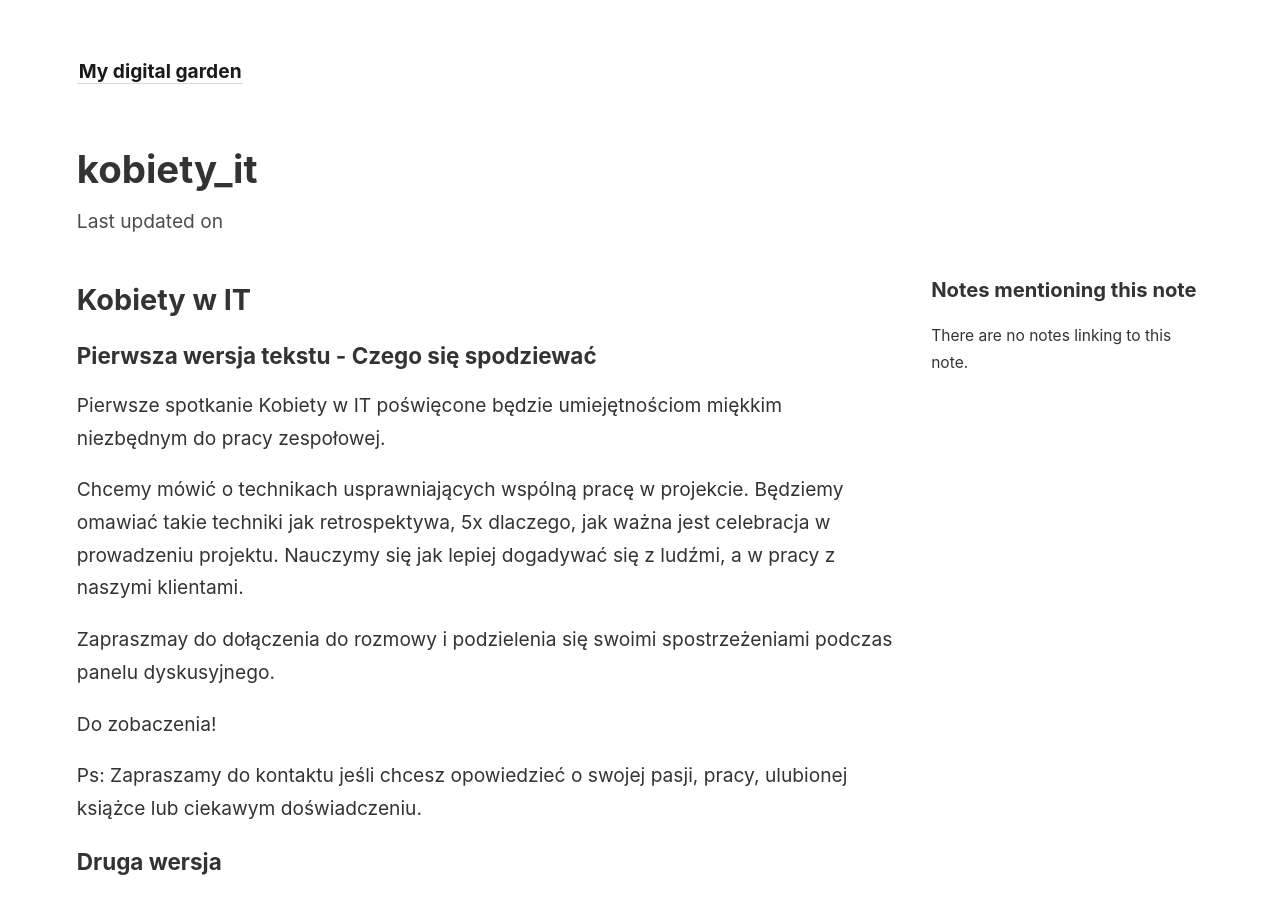
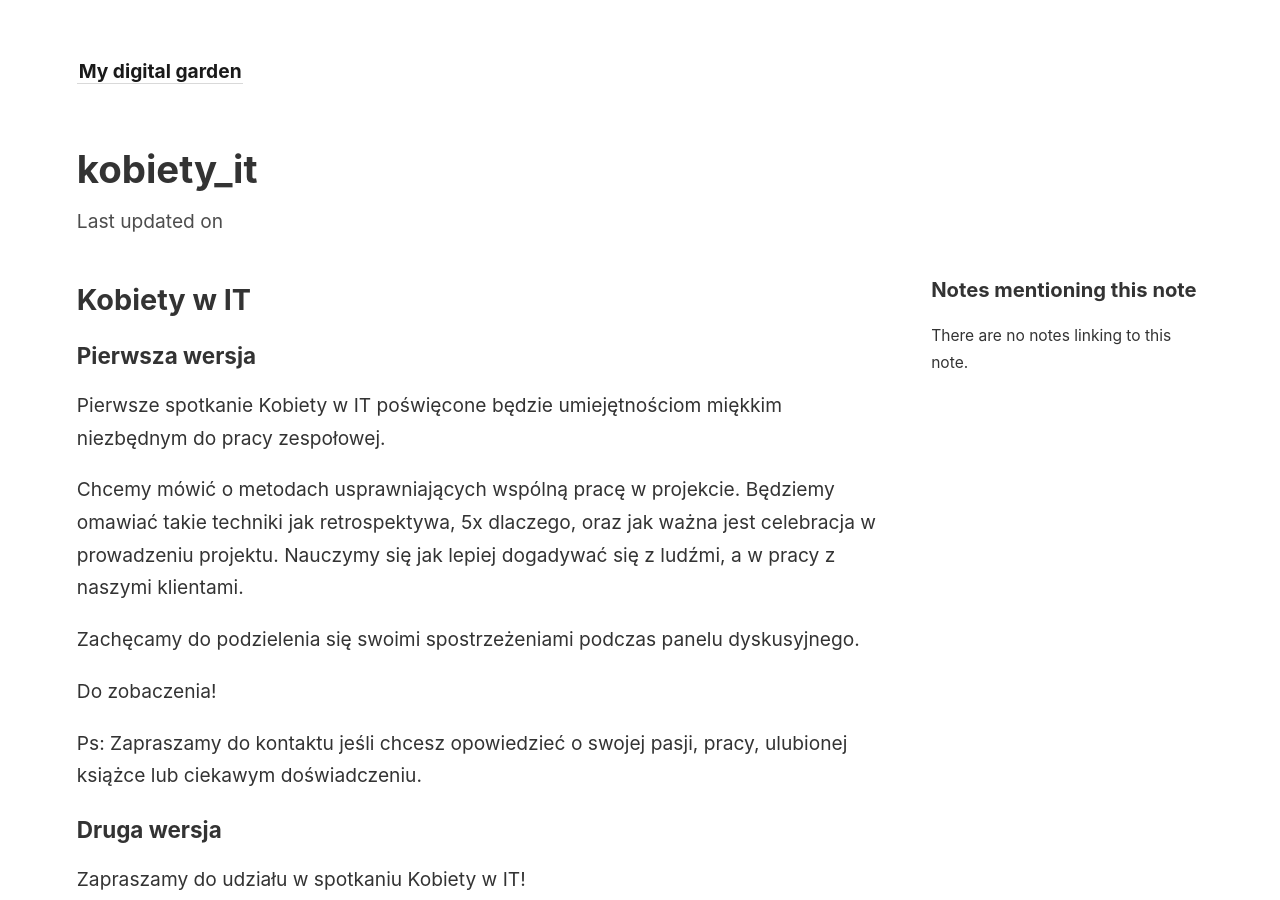
Before and after one commit to KKrzelowska/my-digital-garden, a Jekyll site: the page built from _notes/kobiety_it.md, in a window 1280 px wide and 900 px high. Built offline with Jekyll 4.4.1, drawn with Linux system fonts in a browser that asks for light colours.

Commit message:
Update kobiety_it.md

```diff
--- a/_notes/kobiety_it.md
+++ b/_notes/kobiety_it.md
@@ -3,15 +3,15 @@ title: kobiety_it
 ---
 ## Kobiety w IT
 
-### Pierwsza wersja tekstu - Czego się spodziewać
+### Pierwsza wersja
 
 Pierwsze spotkanie Kobiety w IT poświęcone będzie umiejętnościom miękkim niezbędnym do pracy zespołowej.
 
-Chcemy mówić o technikach usprawniających wspólną pracę w projekcie.
-Będziemy omawiać takie techniki jak retrospektywa, 5x dlaczego, jak ważna jest celebracja w prowadzeniu projektu.
+Chcemy mówić o metodach usprawniających wspólną pracę w projekcie.
+Będziemy omawiać takie techniki jak retrospektywa, 5x dlaczego, oraz jak ważna jest celebracja w prowadzeniu projektu.
 Nauczymy się jak lepiej dogadywać się z ludźmi, a w pracy z naszymi klientami.
 
-Zapraszmay do dołączenia do rozmowy i podzielenia się swoimi spostrzeżeniami podczas panelu dyskusyjnego.
+Zachęcamy do podzielenia się swoimi spostrzeżeniami podczas panelu dyskusyjnego.
 
 Do zobaczenia!
 
```
